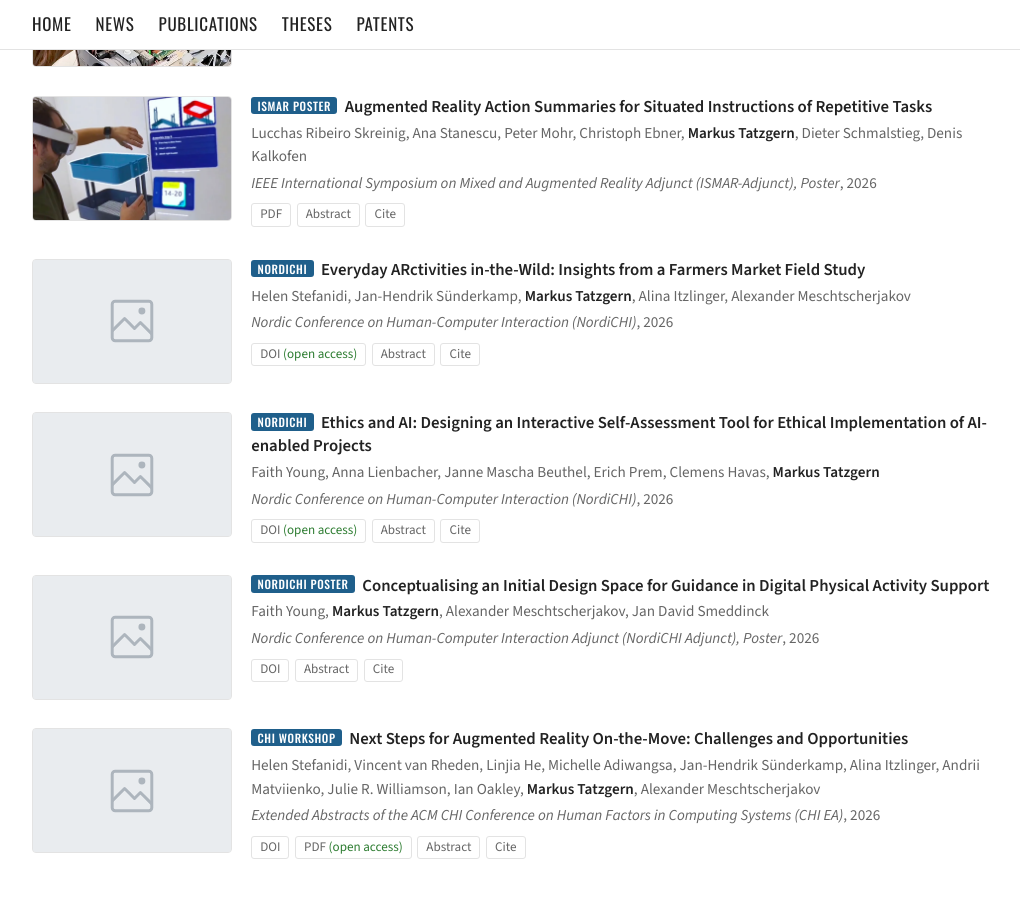
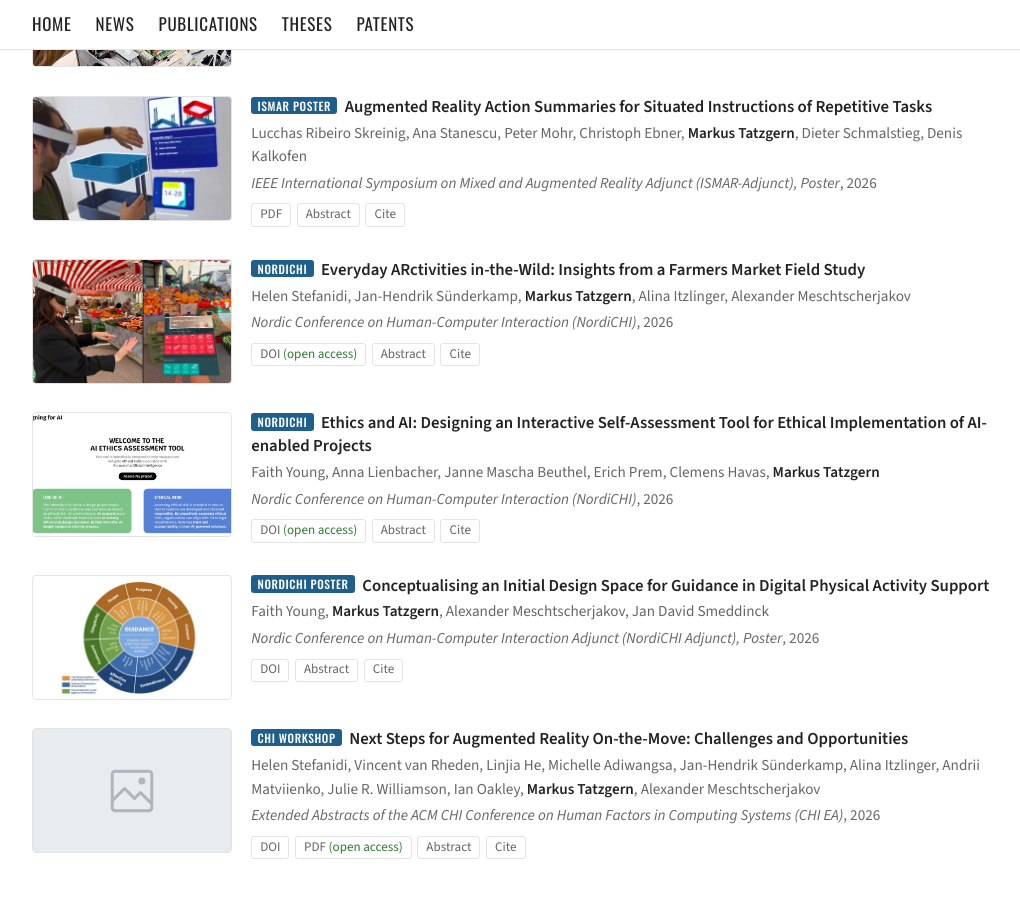
Before and after one commit to mtatz/mtatz.github.io, a Jekyll site: the page built from index.html, in a window 1280 px wide and 900 px high, scrolled down 1612 px. Shown: the whole window, without its empty margins (124-1144 px from the left). Built offline with Jekyll 4.4.1, drawn with Linux system fonts in a browser that asks for light colours.

Commit message:
Add teaser images for NordiCHI 2026 papers and poster
Co-Authored-By: Claude Opus 5.5 <noreply@anthropic.com>
Claude-Session: https://claude.ai/code/session_014X6Q7nAd6PJRdbiiMWzV1J

```diff
--- a/_data/publications.yml
+++ b/_data/publications.yml
@@ -35,6 +35,7 @@
   venue: Nordic Conference on Human-Computer Interaction (NordiCHI)
   year: 2026
   badge: NordiCHI
+  image: papers/2026_nordichi_arctivities.webp
   doi: 10.1145/3829807.3829863
   open_access: true
 - id: 2026_nordichi_ai_ethics
@@ -43,6 +44,7 @@
   venue: Nordic Conference on Human-Computer Interaction (NordiCHI)
   year: 2026
   badge: NordiCHI
+  image: papers/2026_nordichi_ai_ethics.webp
   doi: 10.1145/3829807.3829864
   open_access: true
 - id: 2026_nordichi_guidance
@@ -51,6 +53,7 @@
   venue: Nordic Conference on Human-Computer Interaction Adjunct (NordiCHI Adjunct), Poster
   year: 2026
   badge: NordiCHI Poster
+  image: papers/2026_nordichi_guidance.webp
   doi: 10.1145/3821402.3830134
 - id: 2026_arotm_chi_ea
   title: 'Next Steps for Augmented Reality On-the-Move: Challenges and Opportunities'
```
Also changed, not shown: papers/2026_nordichi_ai_ethics.webp (added), papers/2026_nordichi_arctivities.webp (added), papers/2026_nordichi_guidance.webp (added).
